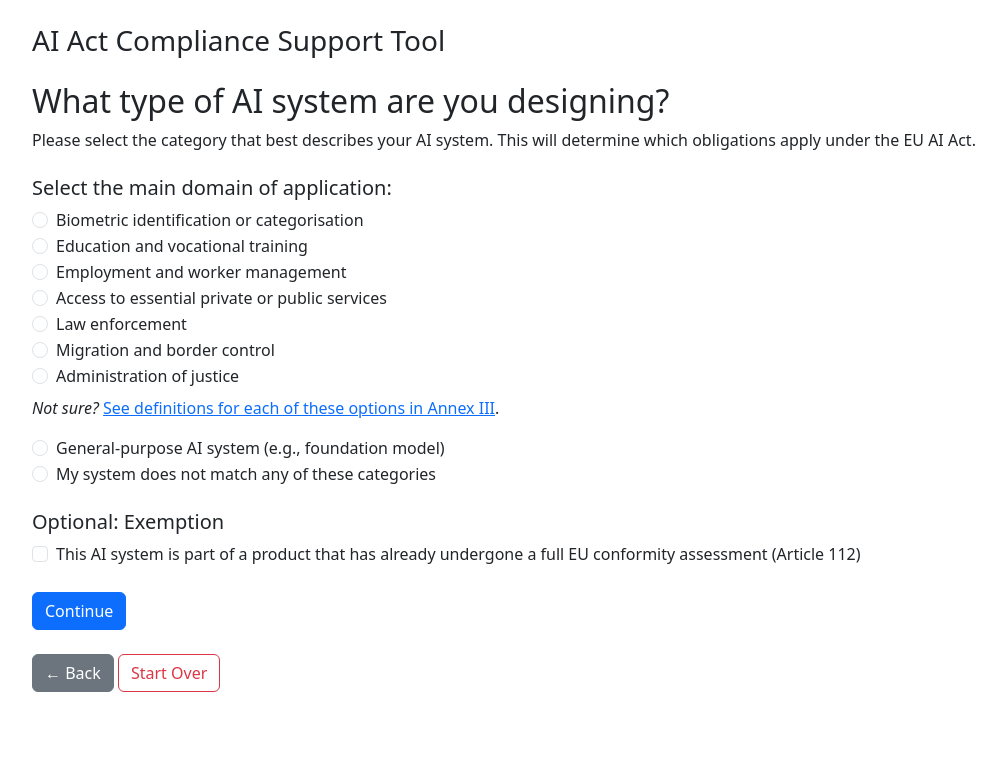
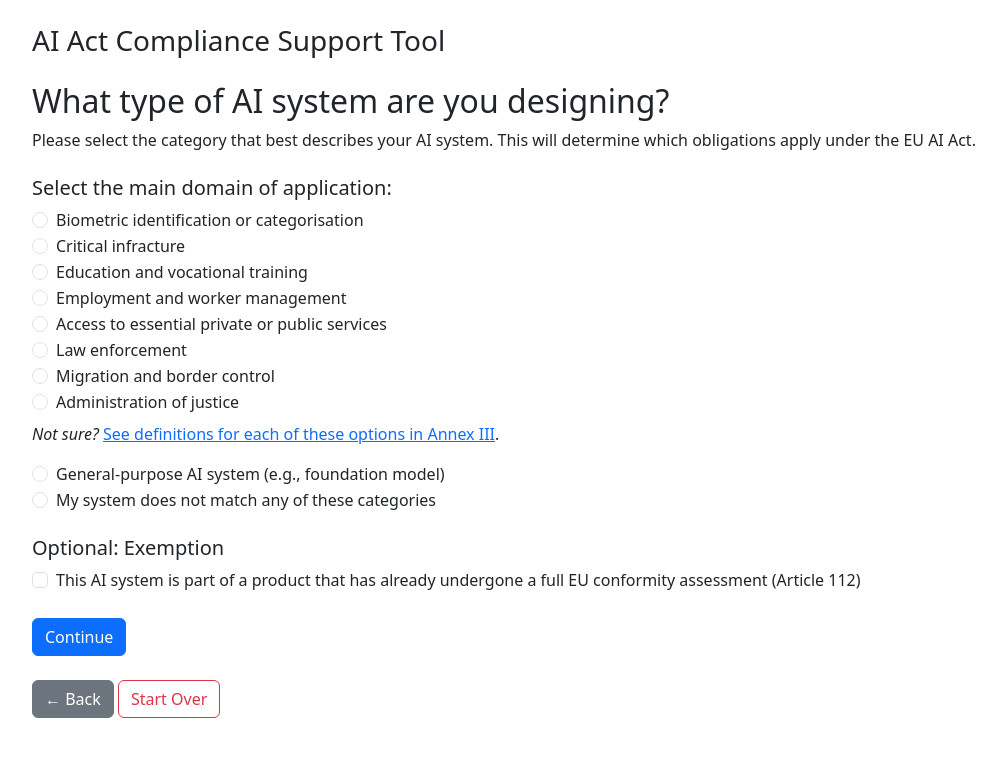
Before and after one commit to Roemerwage/ai-act-tool, a Flask app: page /page2 in a window 1280 px wide. Shown: the top 757 px of the page, without its empty margins (50-1056 px from the left). Run offline with Flask 3, Linux system fonts and the light colour scheme.

Commit message:
Add infrastructure

```diff
--- a/templates/page2.html
+++ b/templates/page2.html
@@ -17,6 +17,13 @@
     <input class="form-check-input" type="radio" name="domain" value="biometric" id="biometric">
     <label class="form-check-label" for="biometric">
       Biometric identification or categorisation
+    </label>
+  </div>
+
+  <div class="form-check">
+    <input class="form-check-input" type="radio" name="domain" value="infrastructure" id="infrastructure">
+    <label class="form-check-label" for="infrastructure">
+      Critical infracture
     </label>
   </div>
 
```
